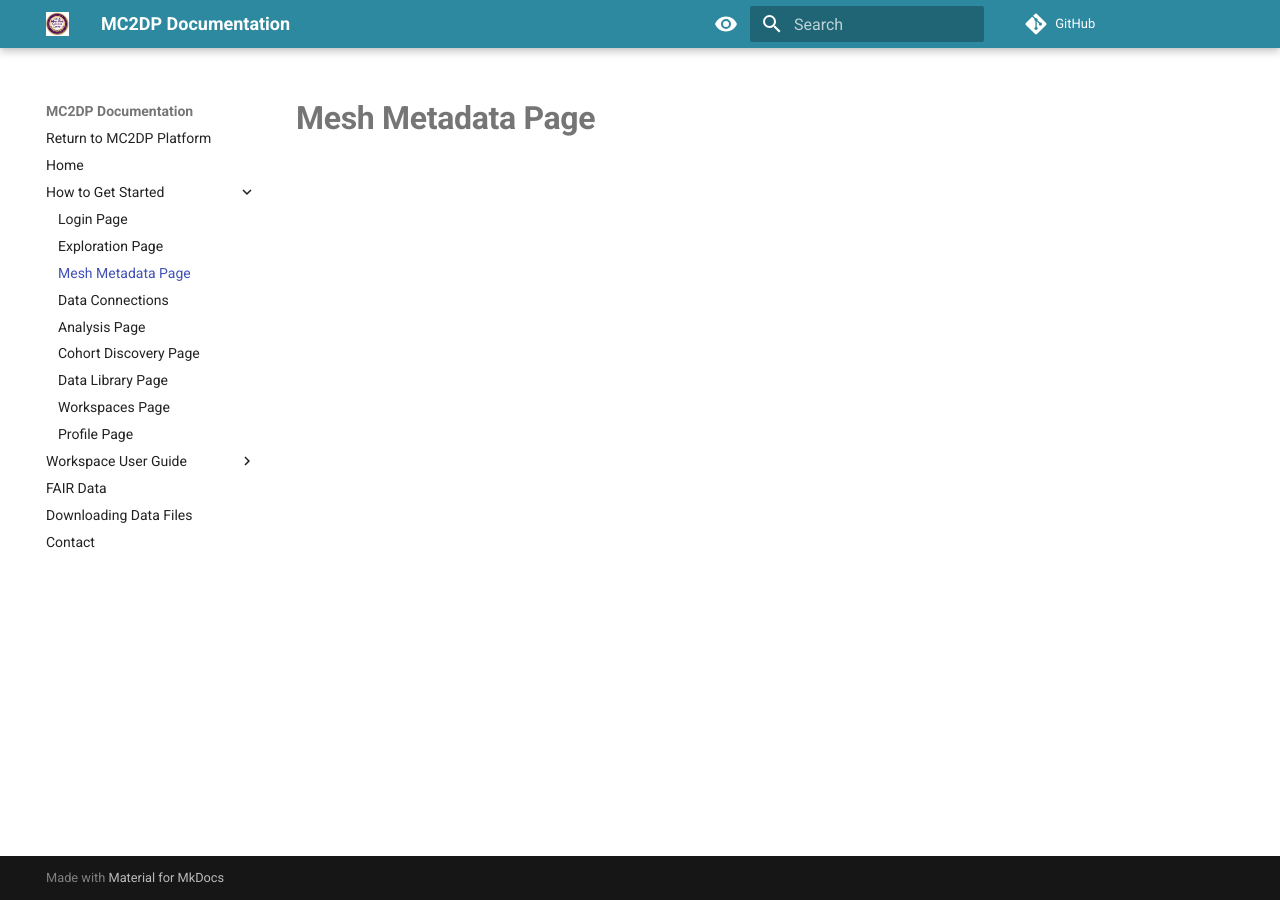
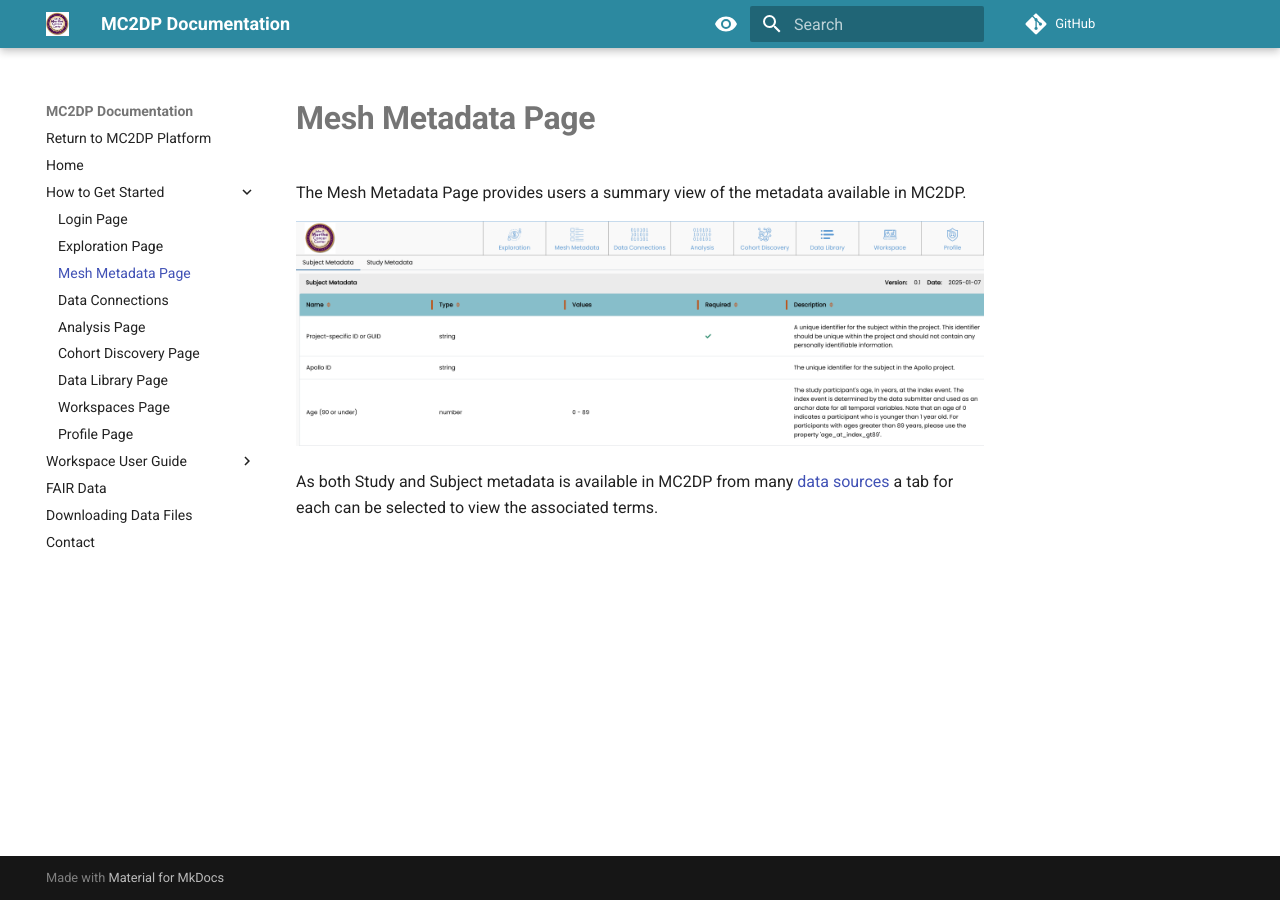
Before and after one commit to uc-cdis/mc2dp-docs, an MkDocs documentation site: the page built from docs/mesh_metadata_page.md, in a window 1280 px wide. Built offline with MkDocs 1.6.1 and Material for MkDocs 9.7.7, drawn with Linux system fonts in a browser that asks for light colours; comment, search, counter and statistics services are not loaded.

```diff
--- a/docs/mesh_metadata_page.md
+++ b/docs/mesh_metadata_page.md
@@ -1 +1,14 @@
 # **Mesh Metadata Page**
+
+The Mesh Metadata Page provides users a summary view of the metadata available in MC2DP.
+
+[![Mesh Metadata Intro][img-mesh_metadata_intro]](https://mc2dp.data-commons.org/app/MetadataDictionary)
+
+As both Study and Subject metadata is available in MC2DP from many [data sources](https://mc2dp.data-commons.org/DataConnections) a tab for each can be selected to view the associated terms.
+
+<!-- Links and Images -->
+[mc2dp-Platform]: https://mc2dp.data-commons.org/
+[Gen3.org]: https://gen3.org/
+[img-mc2dp-logo]: ./img/mc2dp-logo.png
+[img-gen3-logo]: ./img/gen3blue.png
+[img-mesh_metadata_intro]: ./img/mesh_metadata_intro.png
```
Also changed, not shown: docs/analysis_page.md (+9 -0 lines), docs/exploration_page.md (+8 -1 lines), docs/img/example_analysis_intro.png (added), docs/img/mesh_metadata_intro.png (added), docs/workspace_data_security.md (renamed from docs/workspace_downloading_data.md).
